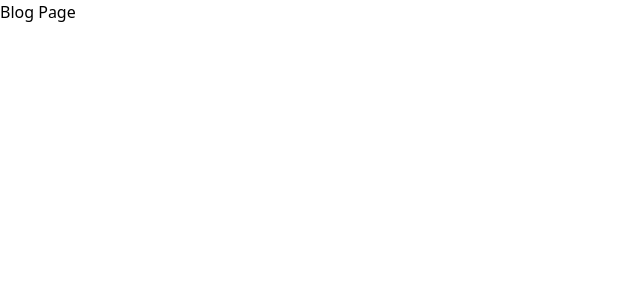
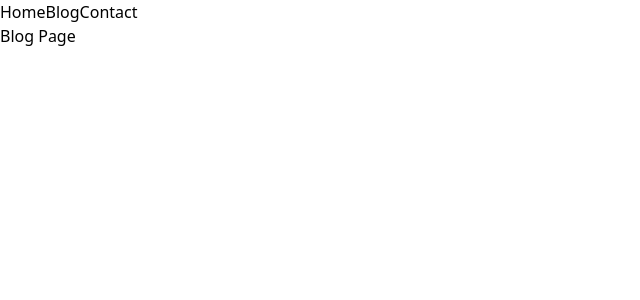
Before and after one commit to mitsu3s/hp-nextjs, a Next.js app: page /blog-page in a window 1280 px wide. Shown: the top 300 px of the page, without its empty margins (0-640 px from the left). Built offline with nearby package versions, Linux system fonts and the light colour scheme.

Commit message:
Preparing components for use

```diff
--- a/pages/blog-page.tsx
+++ b/pages/blog-page.tsx
@@ -1,5 +1,8 @@
+import Layout from '@/components/Layout'
+
+// /blog-pageの内容
 const Blog = () => {
-    return <div>Blog Page</div>
+    return <Layout title="Blog">Blog Page</Layout>
 }
 
 export default Blog
--- a/pages/contact-page.tsx
+++ b/pages/contact-page.tsx
@@ -1,5 +1,8 @@
+import Layout from '@/components/Layout'
+
+// /contact-pageの内容
 const Contact = () => {
-    return <div>Contact Page</div>
+    return <Layout title="Contact">Contact Page</Layout>
 }
 
 export default Contact
```
Also changed, not shown: pages/index.tsx (+19 -1 lines).
